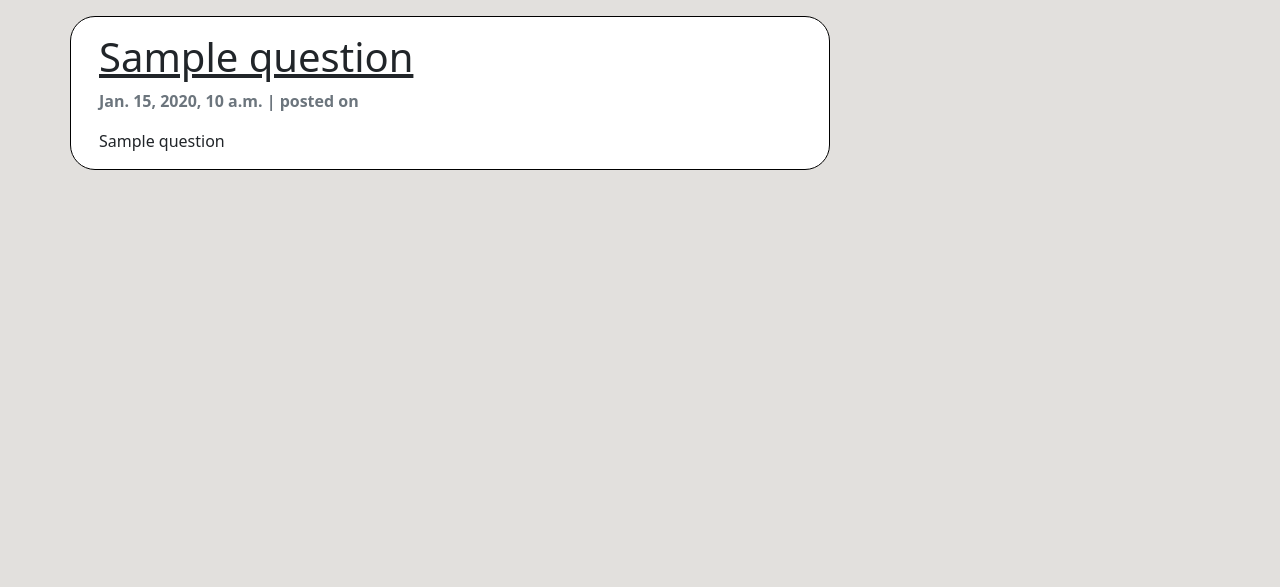
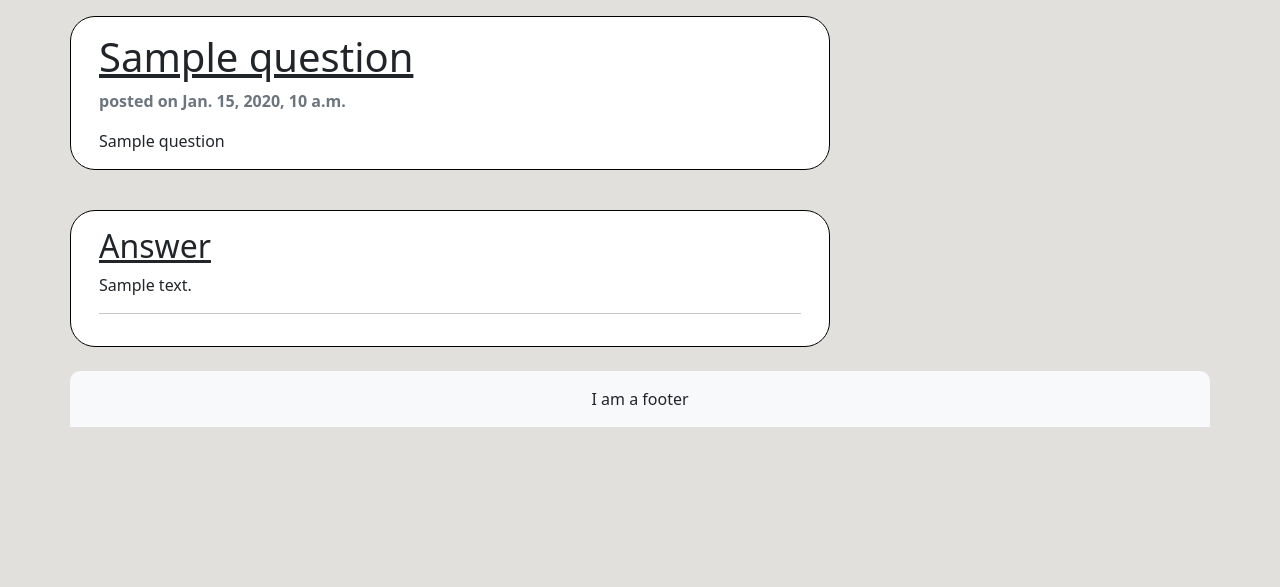
Before and after one commit to Charlie9009/CI_PP4_BLOG, a Django app: page /question/ in a window 1280 px wide. Shown: the part 56-643 px from the top of the page. Run offline with Django 3.2, Linux system fonts and the light colour scheme; tables that the repository leaves empty hold one stand-in row (values such as "Sample post").

Commit message:
QUESTION.HTML: Add containers for answer.

```diff
--- a/templates/question.html
+++ b/templates/question.html
@@ -3,20 +3,25 @@
 {% block content %}
 
 
-<!-- Container for news post -->
 <div class="container">
     <div class="row">
       <div class="col-md-8 card mb-4 mt-3 left top container-color-rounder">
         <div class="card-body">
             {% for question in question_list %}
           <h1 class="post-comment-headling">{{ question.title }}</h1>
-                <strong>
-                    <p class="text-muted">{{ question.created_on }} | posted on {{ post.created_on }}</p>
-                </strong>
+          <strong><p class="text-muted">posted on {{ question.created_on }}</p></strong>
           <p class="card-text">{{ question.question | safe }}</p>
+        </div>
+      </div>
+      <!-- Container for Comments, for loop used to get all comments -->
+      <div class="col-md-8 card mb-4 mt-3 container-color-rounder">
+        <div class="card-body">
+          <h2 class="post-comment-headling">Answer</h2>
+          <div>
+            <p>{{ question.answer }}</p>
+          </div>
+          <hr>
           {% endfor %}
         </div>
       </div>
-    </div>
-</div>
 {% endblock content %}
```
Lines whose indentation alone changed are shown as unchanged.
